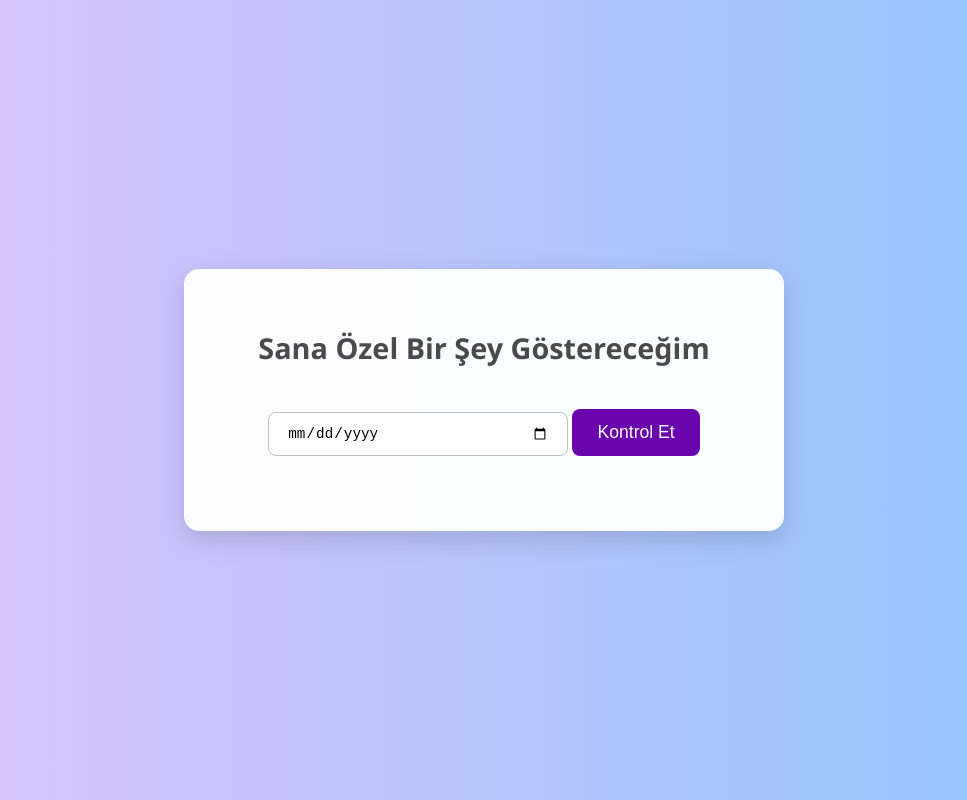
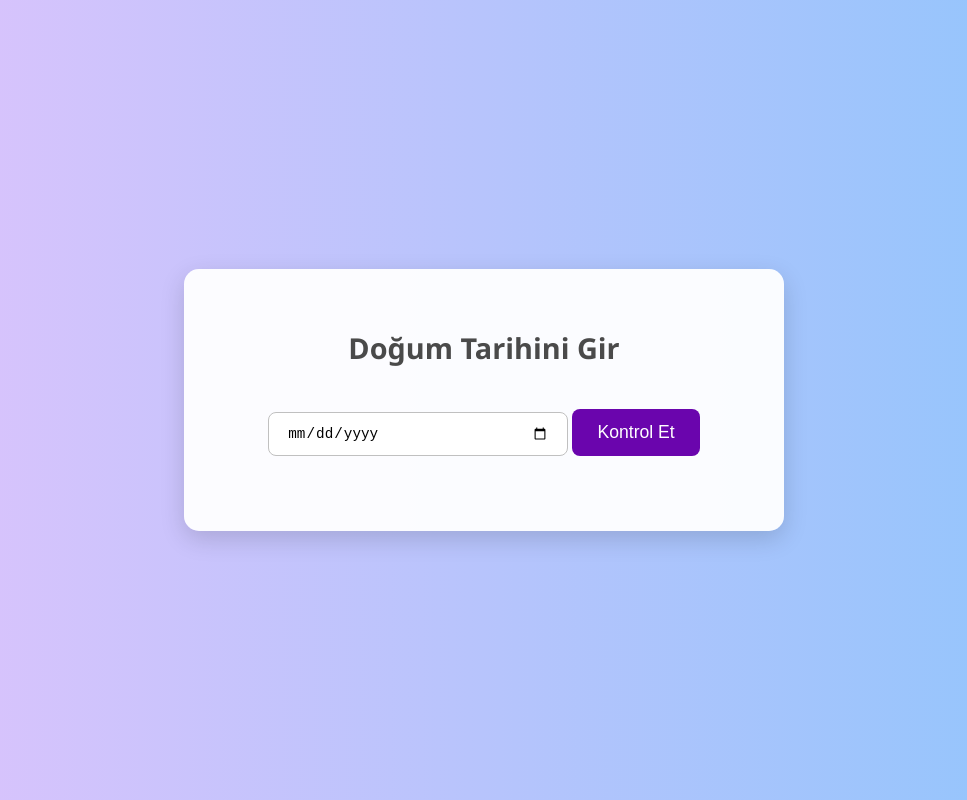
Before and after one commit to TRAZ222/do-um-tarihi, a plain HTML site: page index.html in a window 1280 px wide. Shown: the whole page, without its empty margins (156-1123 px from the left). Drawn offline with Linux system fonts and the light colour scheme.

Commit message:
Update index.html

```diff
--- a/index.html
+++ b/index.html
@@ -9,7 +9,7 @@
 <body>
     <div class="container">
 
-        <h1 id="anaBaslik">Sana Özel Bir Şey Göstereceğim</h1>
+        <h1 id="anaBaslik">Doğum Tarihini Gir</h1>
 
         <input type="date" id="dogumTarihiGiris">
 
```
